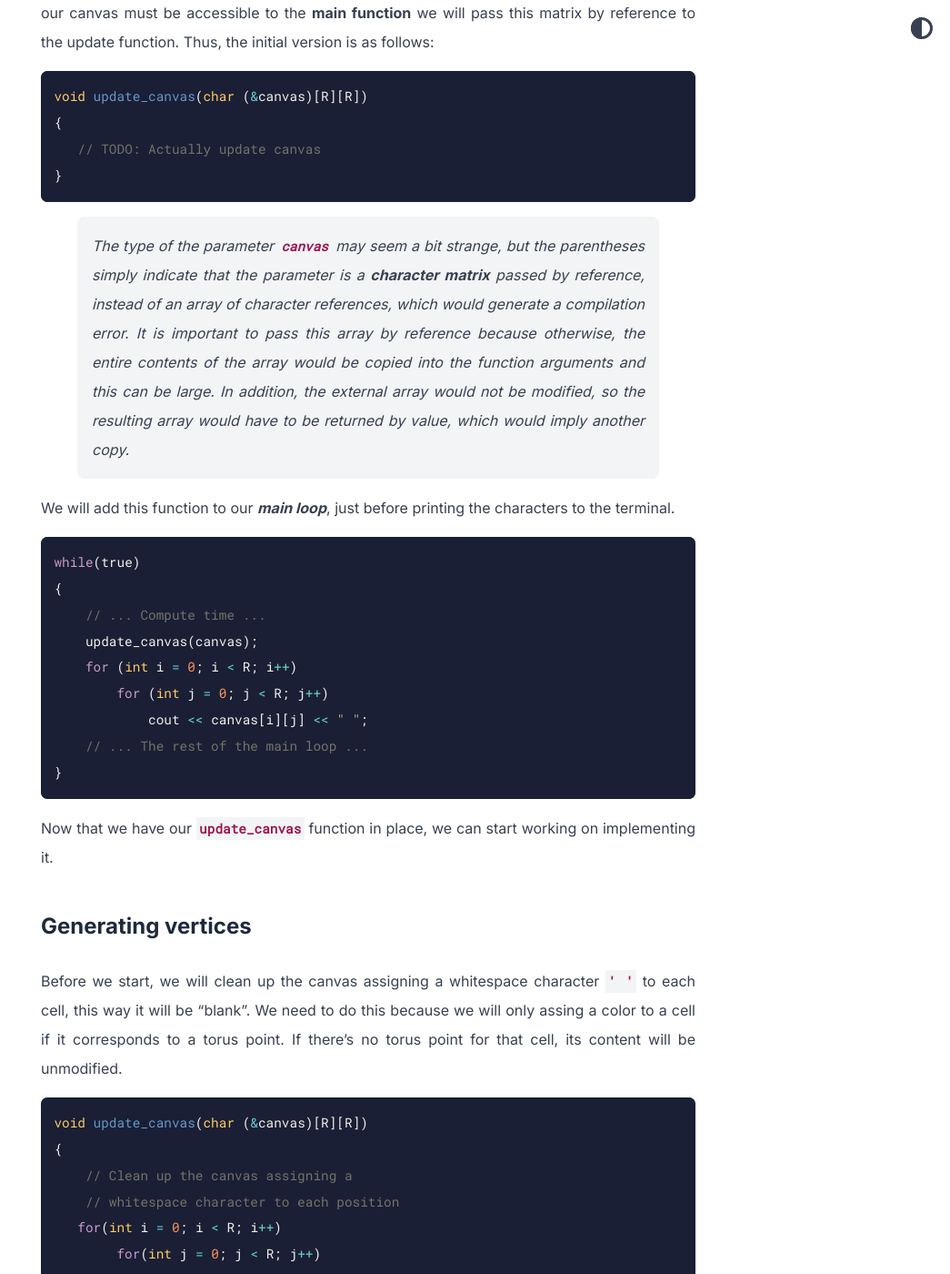
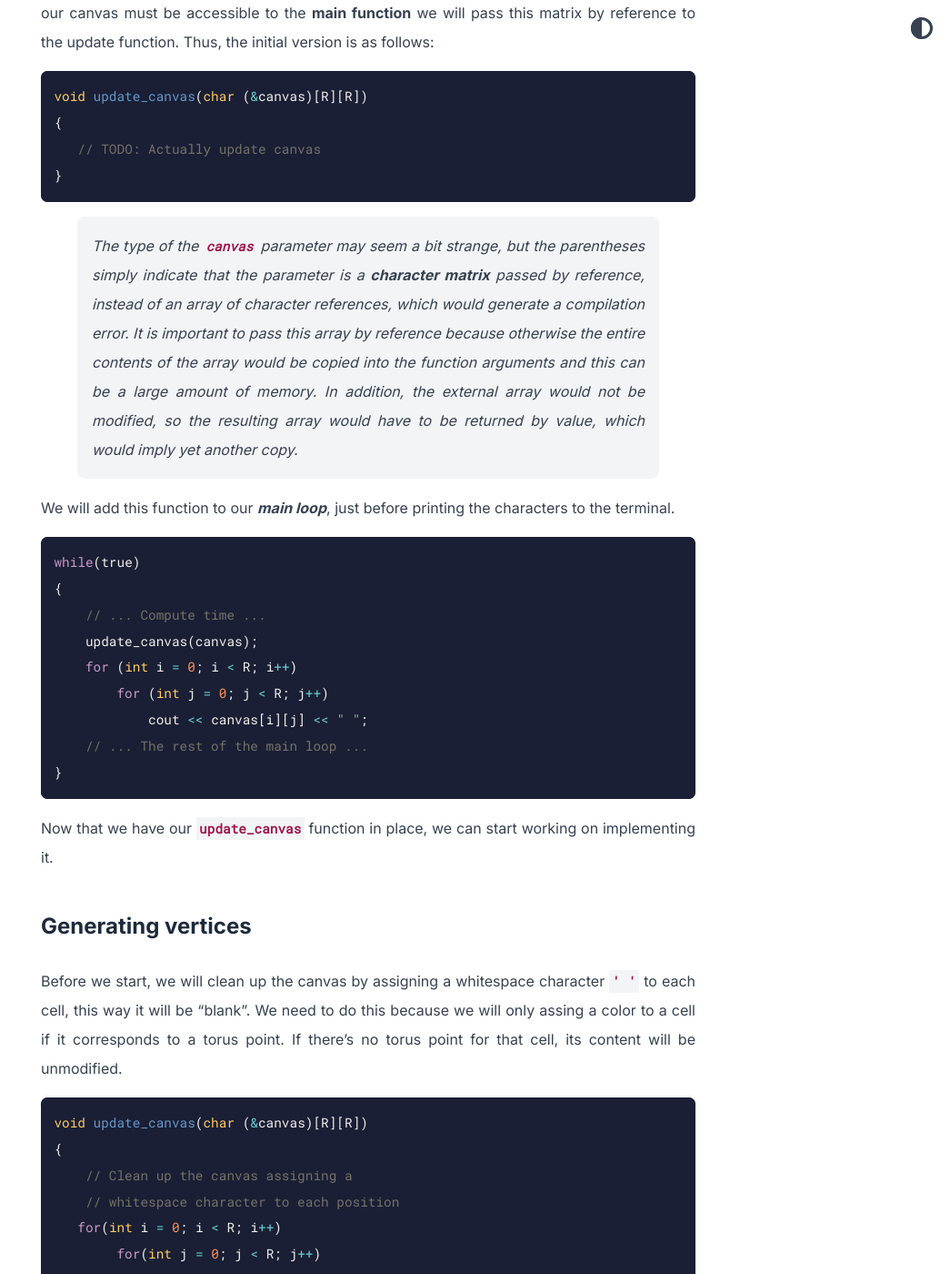
Before and after one commit to LDiazN/ldiazn.github.io, a Jekyll site: the page built from _posts/2023-07-30-torus-cpp-en.md, in a window 1280 px wide and 1400 px high, scrolled down 8508 px. Shown: the whole window at 91% size, without its empty margins (235-1280 px from the left). Built offline with Jekyll 4.4.1, drawn with Linux system fonts in a browser that asks for light colours; formulas are drawn with MathJax 3; some of the changed text lies outside the part shown.

Commit message:
some writing corrections to the torus article

````diff
--- a/_posts/2023-07-30-torus-cpp-en.md
+++ b/_posts/2023-07-30-torus-cpp-en.md
@@ -213,7 +213,7 @@ void update_canvas(char (&canvas)[R][R])
 
 
 
->The type of the parameter `canvas` may seem a bit strange, but the parentheses simply indicate that the parameter is a **character matrix** passed by reference, instead of an array of character references, which would generate a compilation error. It is important to pass this array by reference because otherwise, the entire contents of the array would be copied into the function arguments and this can be large. In addition, the external array would not be modified, so the resulting array would have to be returned by value, which would imply another copy.
+>The type of the `canvas` parameter may seem a bit strange, but the parentheses simply indicate that the parameter is a **character matrix** passed by reference, instead of an array of character references, which would generate a compilation error. It is important to pass this array by reference because otherwise the entire contents of the array would be copied into the function arguments and this can be a large amount of memory. In addition, the external array would not be modified, so the resulting array would have to be returned by value, which would imply yet another copy.
 
 We will add this function to our ***main loop***, just before printing the characters to the terminal.
 
@@ -233,7 +233,7 @@ Now that we have our `update_canvas` function in place, we can start working on
 
 ## Generating vertices
 
-Before we start, we will clean up the canvas assigning a whitespace character `' '` to each cell, this way it will be "blank". We need to do this because we will only assing a color to a cell if it corresponds to a torus point. If there's no torus point for that cell, its content will be unmodified.
+Before we start, we will clean up the canvas by assigning a whitespace character `' '` to each cell, this way it will be "blank". We need to do this because we will only assing a color to a cell if it corresponds to a torus point. If there's no torus point for that cell, its content will be unmodified.
 
 ```cpp
 void update_canvas(char (&canvas)[R][R])
````
Also changed, not shown: other parts of _posts/2023-07-30-torus-cpp-en.md (+2 -2 lines).
